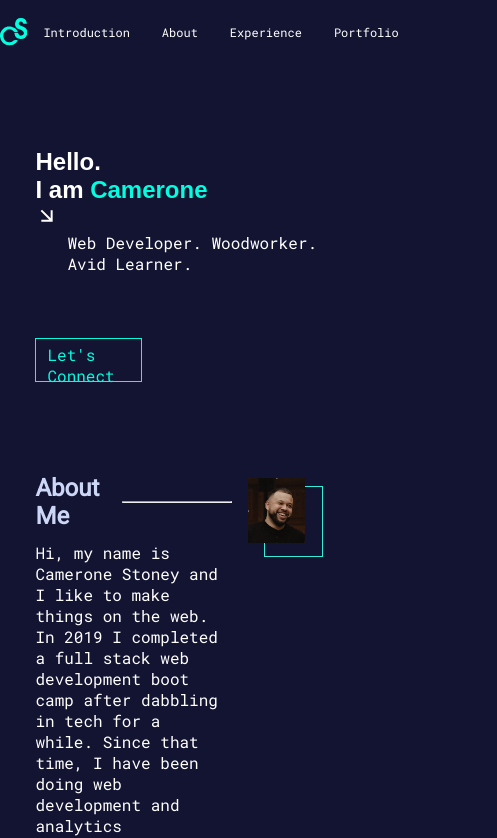
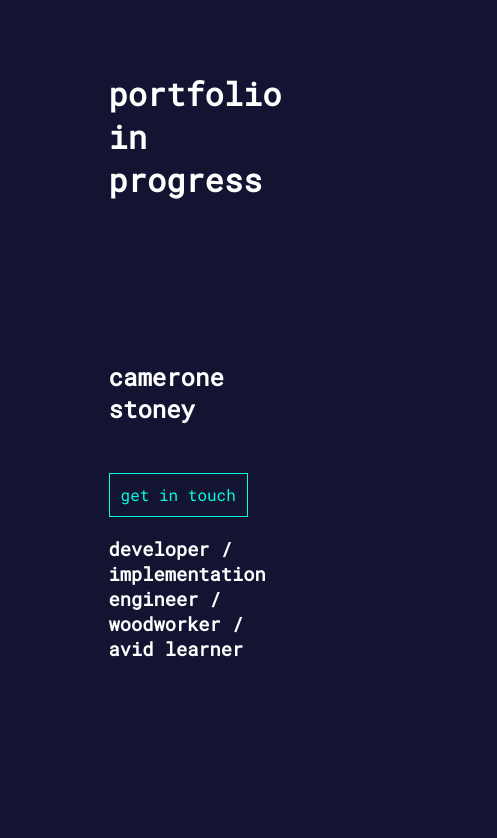
Before and after one commit to Cjstoney/portfolio_react, a React (Create React App) app: page / in a window 390 px wide. Shown: the top 838 px of the page, 497 px wide, since content can reach past the window. Built offline with nearby package versions, Linux system fonts and the light colour scheme.

Commit message:
style: updated breakpoints

```diff
--- a/src/App.js
+++ b/src/App.js
@@ -1,19 +1,20 @@
-import React from "react";
+import React, { useState, useEffect } from "react";
 import Home from "./pages/home/home";
-// import Construction from "./pages/construction/construction";
+import Construction from "./pages/construction/construction";
 
-class App extends React.Component {
-  state = {
-    scrollY: 0,
-  };
+const App = () => {
+  const [width, setWidth] = useState(window.innerWidth);
+  useEffect(() => {
+    const handleResizeWindow = () => setWidth(window.innerWidth);
+    // subscribe to window resize event "onComponentDidMount"
+    window.addEventListener("resize", handleResizeWindow);
+    return () => {
+      // unsubscribe "onComponentDestroy"
+      window.removeEventListener("resize", handleResizeWindow);
+    };
+  }, []);
 
-  render() {
-    return (
-      <div>
-        <Home />
-      </div>
-    );
-  }
-}
+  return <div>{width > 870 ? <Home /> : <Construction />}</div>;
+};
 
 export default App;
--- a/src/pages/construction/construction.css
+++ b/src/pages/construction/construction.css
@@ -3,7 +3,7 @@
   align-items: center;
   justify-content: center;
   width: 100%;
-  background-color: #1d1d1d;
+  background-color: var(--background-color);
   margin-top: 2%;
 }
 .textContainer {
@@ -33,7 +33,7 @@
 #nameHeader {
   margin: 0em;
 }
-@media only screen and (max-width: 600px) {
+@media only screen and (max-width: 870px) {
   .textContainer {
     display: grid;
     grid-template-columns: 1fr 1fr 1fr;
```
